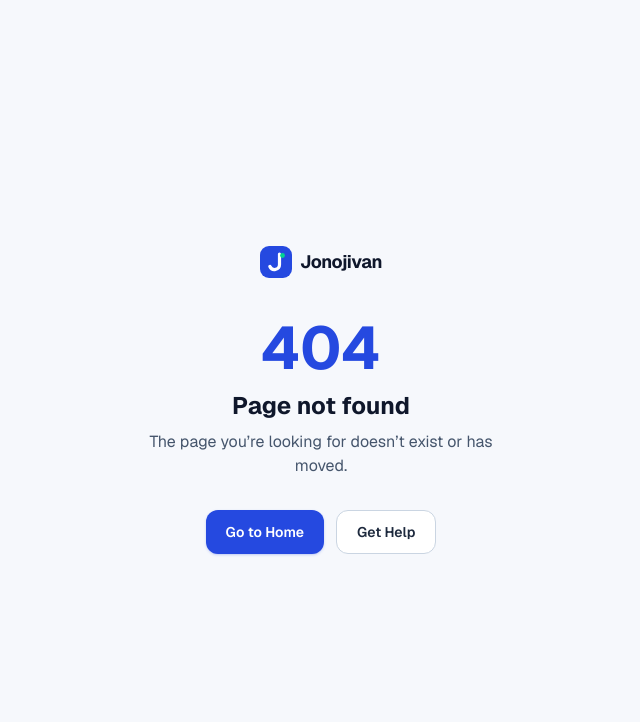
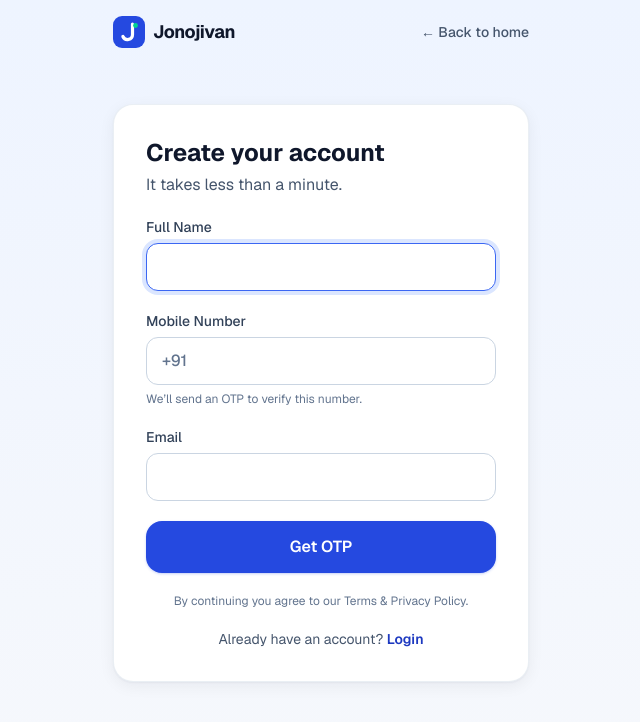
Before and after one commit to niks-nikhil-anand/Jonojivan_finance_recharge_loan, a Next.js app: page /register in a window 1280 px wide. Before the commit this address had no page. Shown: the top 722 px of the page, without its empty margins (319-959 px from the left). Built offline with nearby package versions, Linux system fonts and the light colour scheme.

Commit message:
feat(auth): add registration page route

```diff
--- /dev/null
+++ b/app/(auth)/register/page.tsx
@@ -0,0 +1,11 @@
+import type { Metadata } from "next";
+import { RegisterForm } from "@/components/features/auth/RegisterForm";
+
+export const metadata: Metadata = {
+  title: "Register",
+  description: "Create your Jonojivan account in under a minute.",
+};
+
+export default function RegisterPage() {
+  return <RegisterForm />;
+}
```
